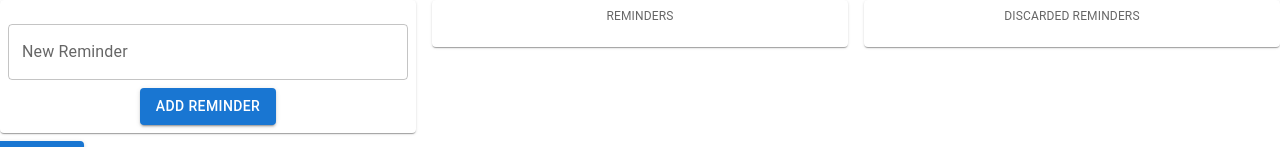
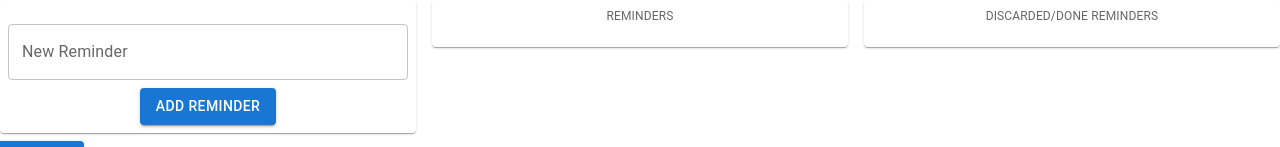
Before and after one commit to natheraf/redo, a React (Create React App) app in the folder client/: page /home in a window 1280 px wide. Shown: the top 147 px of the page. Built offline with nearby package versions, Linux system fonts and the light colour scheme; sample sign-in values are in the browser's storage.

Commit message:
updated DB dependencies

```diff
--- a/client/src/Home.js
+++ b/client/src/Home.js
@@ -24,7 +24,7 @@ const Item = styled(Paper)(({ theme }) => ({
 export default function NestedGrid() {
     const [reminders, setReminders] = useState(JSON.parse(localStorage.getItem("reminders")) || []);
     const [discarded, setDiscarded] = useState(JSON.parse(localStorage.getItem("discarded")) || []);
-    const [newReminder, setNewReminder] = useState(""); // Correctly define newReminder state here
+    const [newReminder, setNewReminder] = useState("");
     const [editIndex, setEditIndex] = useState(-1); // New state to track edit mode
     const [editText, setEditText] = useState(""); // New state for the text being edited
     const { logout } = useAuth();
@@ -54,7 +54,7 @@ export default function NestedGrid() {
 
     const handleStartEditing = (index) => {
         setEditIndex(index);
-        setEditText(reminders[index].text); // Prepare editText with the current reminder's text
+        setEditText(reminders[index].text);
     };
 
     const handleEditChange = (event) => {
@@ -142,7 +142,7 @@ export default function NestedGrid() {
                                 id="box2"
                                 sx={{ fontSize: "12px", textTransform: "uppercase" }}
                             >
-                                Discarded Reminders
+                                Discarded/Done Reminders
                             </Box>
                             <Box component="ul" aria-labelledby="box2" sx={{ pl: 2, listStyle: 'none' }}>
                                 {discarded.map((reminder, index) => (
--- a/package.json
+++ b/package.json
@@ -3,6 +3,10 @@
     "@emotion/react": "^11.11.3",
     "@emotion/styled": "^11.11.0",
     "@mui/material": "^5.15.7",
+    "bcrypt": "^5.1.1",
+    "dotenv": "^16.4.5",
+    "jsonwebtoken": "^9.0.2",
+    "pg": "^8.11.3",
     "react-router-dom": "^6.22.0"
   }
 }
```
Also changed, not shown: 1 other file (tests, documents, lock files or other folders).
